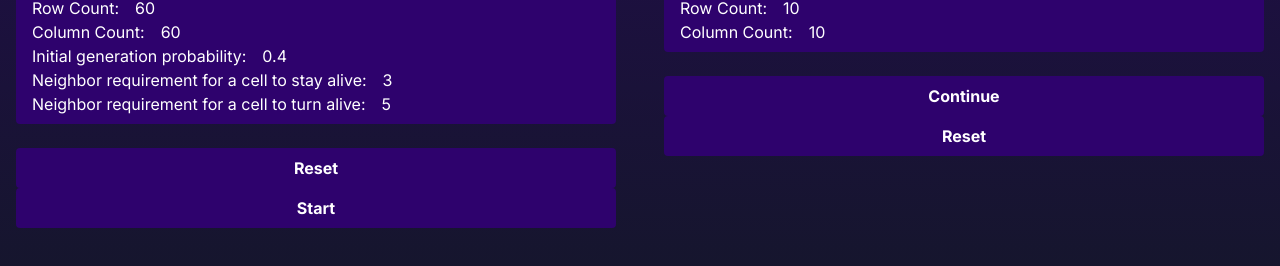
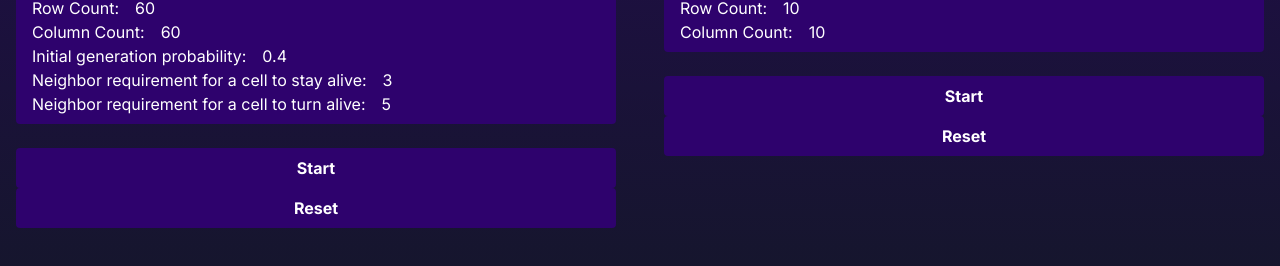
Before and after one commit to rdg922/DSA-final, a Next.js app: page / in a window 1280 px wide. Shown: the part 908-1174 px from the top of the page. Built offline with nearby package versions, Linux system fonts and the light colour scheme.

Commit message:
button swap

```diff
--- a/src/components/CellularAutomata.tsx
+++ b/src/components/CellularAutomata.tsx
@@ -109,12 +109,11 @@ function CaveGeneratorCanvas({ interval = 300 }) {
             </div>
             <div className='w-full flex flex-col justify-center'>
                 <br></br>
+                <button className="bg-title-blue hover:bg-blue-700 text-white font-bold py-2 px-4 rounded" onClick={() => setIsRunning(!isRunning)}>
+                    {isRunning ? 'Stop' : 'Start'}
+                </button>
                 <button className="bg-title-blue hover:bg-blue-700 text-white font-bold py-2 px-4 rounded" onClick={reset}>
                     Reset
-                </button>
-
-                <button className="bg-title-blue hover:bg-blue-700 text-white font-bold py-2 px-4 rounded" onClick={() => setIsRunning(!isRunning)}>
-                    {isRunning ? 'Stop' : 'Start'}
                 </button>
             </div>
 
--- a/src/components/WaveFunctionCollapse.tsx
+++ b/src/components/WaveFunctionCollapse.tsx
@@ -166,7 +166,7 @@ const updateGrid = () => {
     </div>
     <div className='w-full flex flex-col justify-center'>
     <br></br>
-      <button className="bg-title-blue hover:bg-blue-700 text-white font-bold py-2 px-4 rounded" onClick={() => setIsRunning(!isRunning)}>{isRunning ? "Stop" : "Continue"}</button>
+      <button className="bg-title-blue hover:bg-blue-700 text-white font-bold py-2 px-4 rounded" onClick={() => setIsRunning(!isRunning)}>{isRunning ? "Stop" : "Start"}</button>
       <button className="bg-title-blue hover:bg-blue-700 text-white font-bold py-2 px-4 rounded" onClick={resetGrid}>Reset</button>
     </div>
     </div>
```
